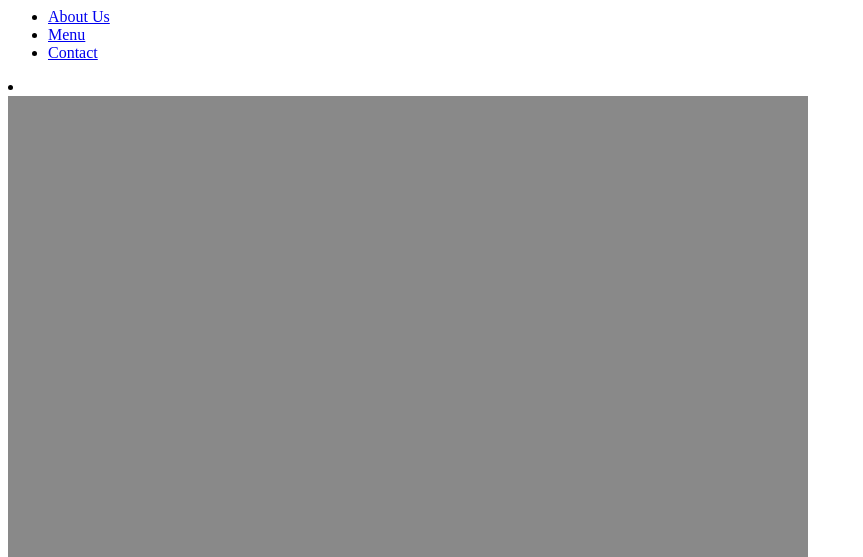
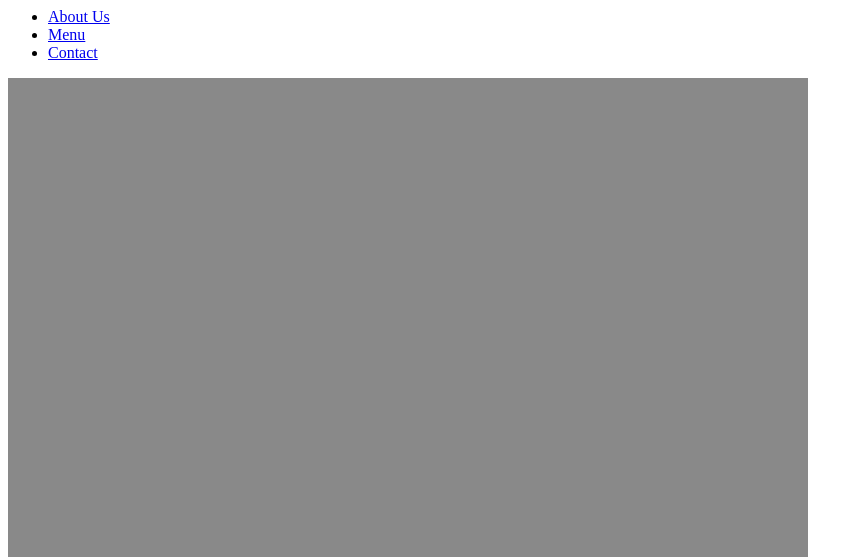
Before and after one commit to camiramo/camiramo.github.io, a plain HTML site: page grc338/website-content-hierarchy/about.html in a window 1280 px wide. Shown: the part 243-800 px from the top of the page, without its empty margins (0-863 px from the left). Drawn offline with Linux system fonts and the light colour scheme.

Commit message:
Update about.html

```diff
--- a/grc338/website-content-hierarchy/about.html
+++ b/grc338/website-content-hierarchy/about.html
@@ -28,11 +28,6 @@
 
             </header>
 
-            <nav>
-                <li>
-
-                </li>
-            </nav>
             <main>
                 <img src="placeholder.jpg" alt=" ">
 
```
